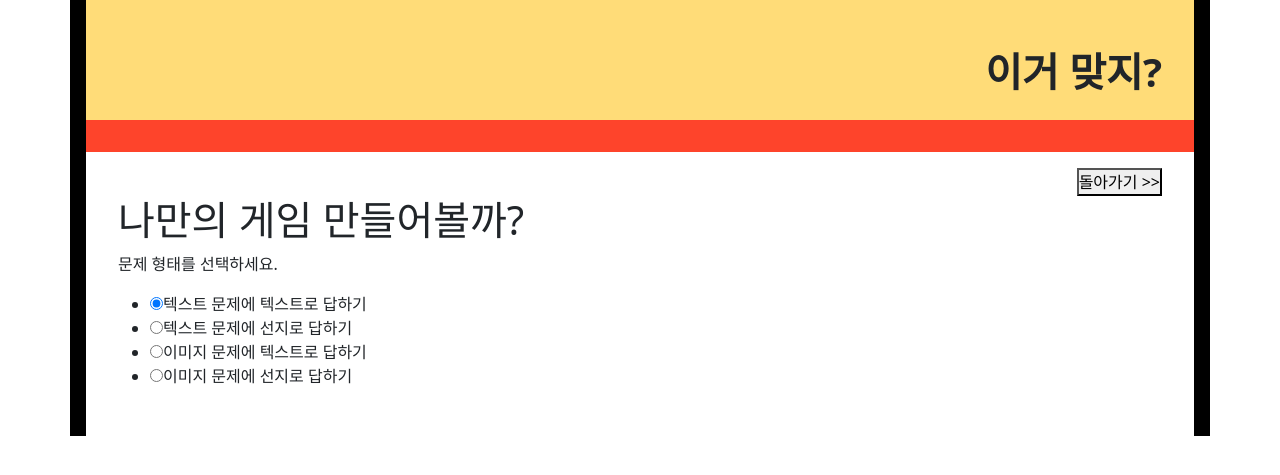
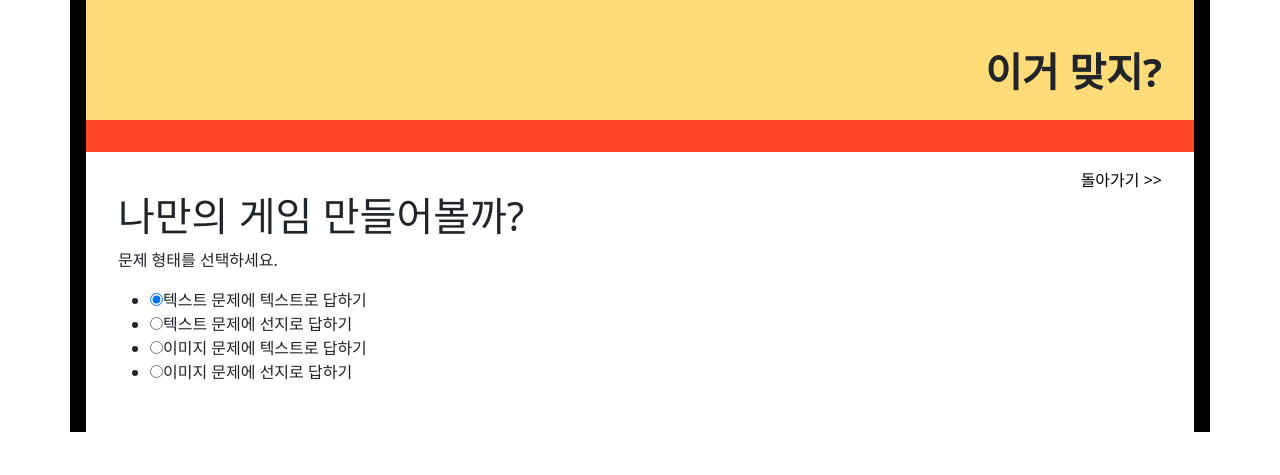
Before and after one commit to Kimsj912/IsThatRight, a Django app: page /createGame/ in a window 1280 px wide. Shown: the top 475 px of the page. Run offline with Django 4.2, Linux system fonts and the light colour scheme.

Commit message:
스타일시트에 사용별로 폰트 클래스로 폰트 이용할수있게함.

```diff
--- a/isThatRight/base/static/css/basic.css
+++ b/isThatRight/base/static/css/basic.css
@@ -1,3 +1,4 @@
+/* basic setting */
 *{
     margin: 0;
     padding: 0;
@@ -6,7 +7,42 @@
 body{
     background-color: rgb(225, 215, 185);
 }
-
+/* font setting */
+@font-face{
+    font-family: titleFont;
+    src: url("/static/font/jalnan.ttf");
+}
+@font-face {
+    font-family: questFont;
+    src: url('/static/font/Title_Bold.woff');
+}
+@font-face {
+    font-family: normalFont;
+    src: url('/static/font/Title_Medium.woff');
+}
+@font-face {
+    font-family: AnotationFont;
+    src: url('/static/font/Title_Light.woff');
+}
+/* common functional styles */
+.hidden{
+    display: none;
+}
+/* font stlye */
+.titleFont{
+    font-family: titleFont, Verdana, sans-serif;
+}
+.questFont{
+    font-family: questFont, Verdana, sans-serif;
+    font-size: large;
+}
+.normalFont{
+    font-family: normalFont, Verdana, sans-serif;
+}
+.anotFont{
+    font-family: AnotationFont, Verdana, sans-serif;
+}
+/* -------- basic part style -----------*/
 .outterContainer{
     border-inline: black solid 0.3rem;
     border : solid black 3rem dotted;
@@ -17,7 +53,10 @@ body{
     border-bottom: #fe442b solid 2rem;
     padding-right: 2rem;
 }
-
+.backToMainBtn{
+    background-color: inherit;
+    border: 0;
+}
 .contentBox{
     background-color: white;
     padding: 1rem 2rem 2rem 2rem;
--- a/isThatRight/createGame/static/css/selectGame.css
+++ /dev/null
@@ -1,3 +0,0 @@
-body{
-    background-color: aquamarine;
-}
```
